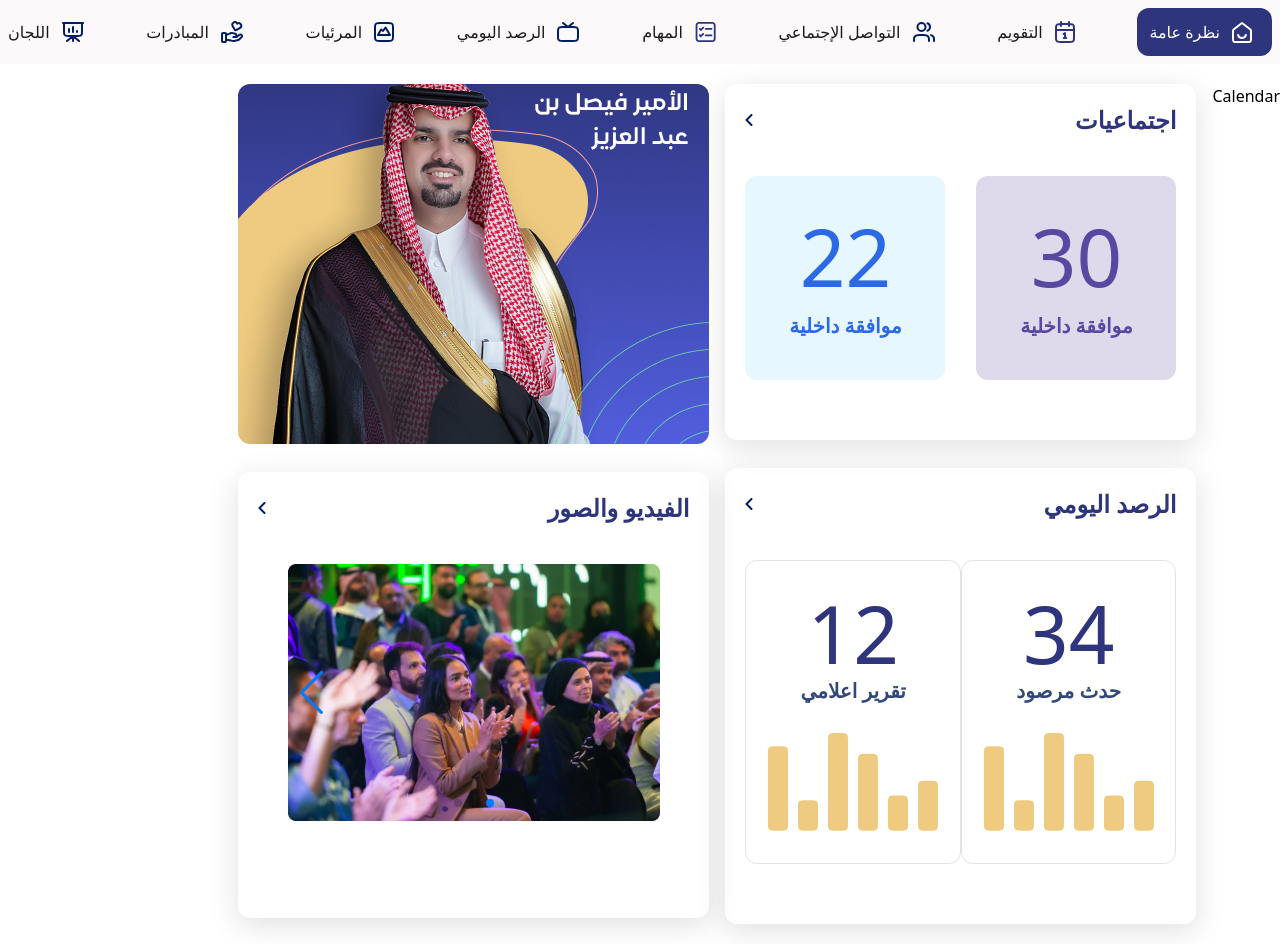
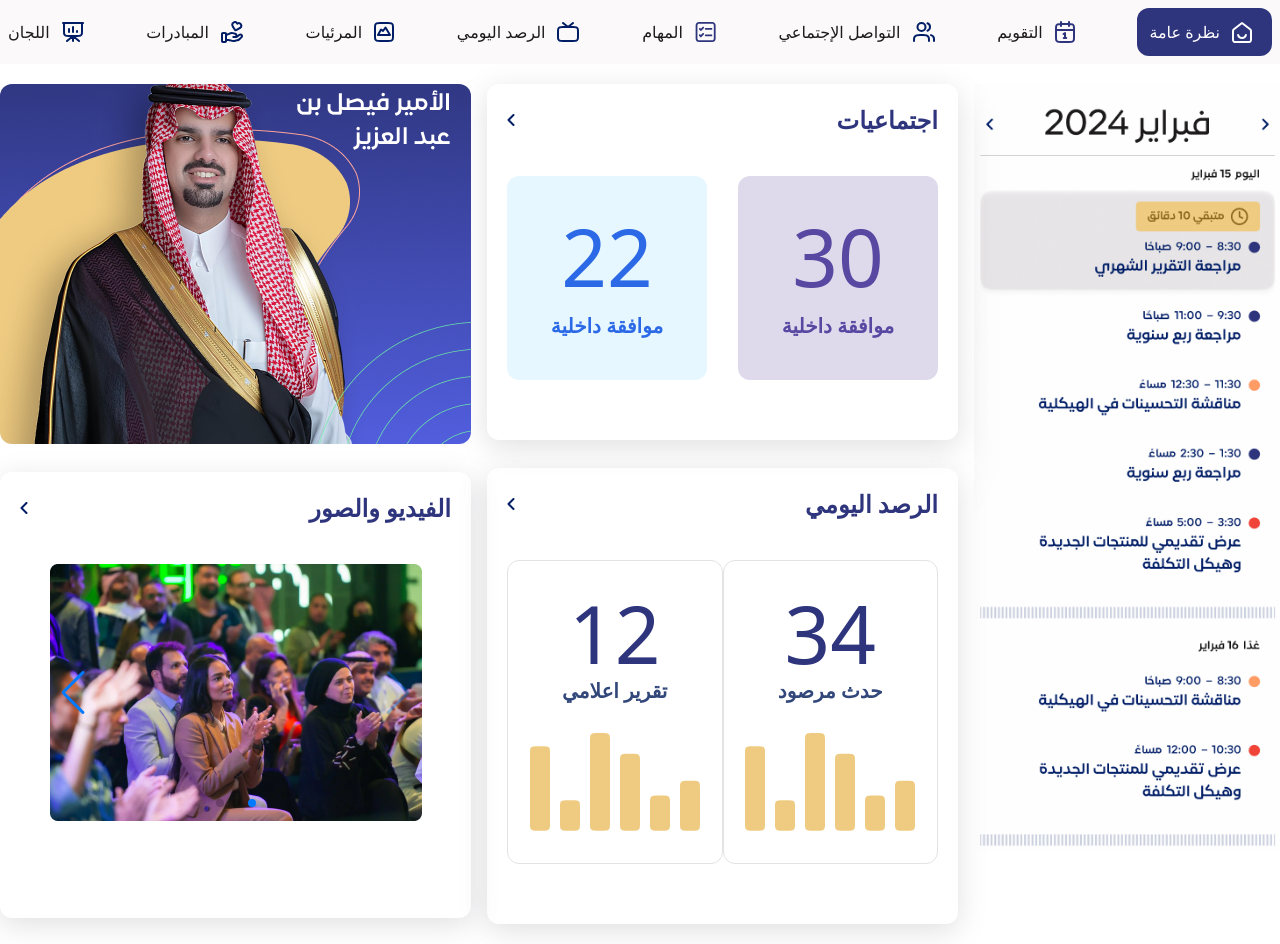
Before and after one commit to Elioyoussef/alamin, a React (Create React App) app: page / in a window 1280 px wide. Built offline with nearby package versions, Linux system fonts and the light colour scheme; what tailwindcss-rtl would draw is missing.

Commit message:
drafting home + calendar image

```diff
--- a/src/pages/Home.jsx
+++ b/src/pages/Home.jsx
@@ -13,14 +13,14 @@ import Amin from '../assets/images/alamin.png'
 import CarouselOne from '../assets/images/carousel-one.png'
 import CarouselTwo from '../assets/images/carousel-two.png'
 import CarouselThree from '../assets/images/carousel-three.png'
-
+import CalendarImage from '../assets/images/calendar.png'
 
 
 const Home = () => {
   return (
     <div className='flex align-top gap-4 py-5'>
       <div>
-        Calendar
+        <img src={CalendarImage} />
       </div>
       <div className='flex flex-col gap-7'>
         <Card title='اجتماعيات' link='/social'>
```
Also changed, not shown: src/assets/images/calendar.png.
